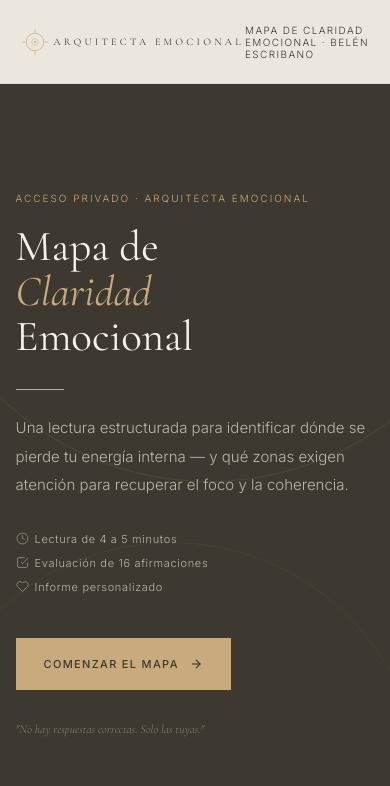
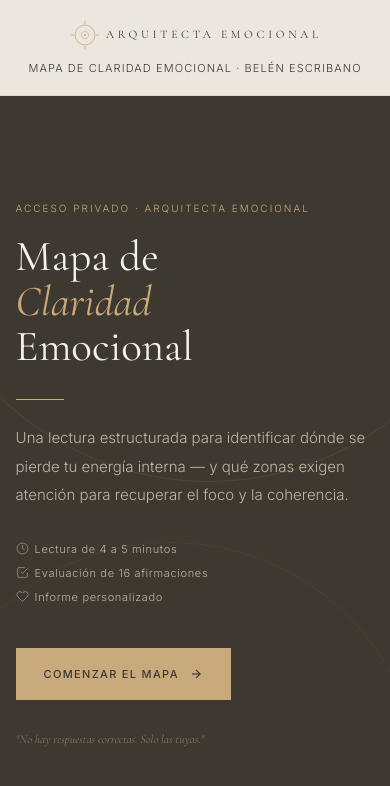
Before and after one commit to belenescribano/arquitecta-emocional, a website: page gratis/mapa-claridad-emocional/index.html in a window 390 px wide. Drawn offline with nearby package versions, Linux system fonts and the light colour scheme.

Commit message:
Update index.html

```diff
--- a/gratis/mapa-claridad-emocional/index.html
+++ b/gratis/mapa-claridad-emocional/index.html
@@ -364,9 +364,16 @@ body{
 @media(max-width:900px){
   .site-footer{padding:22px 28px;}
 }
+@media(max-width:767px){
+  .header{
+    padding:12px 20px;height:auto;min-height:96px;
+    flex-direction:column;align-items:center;justify-content:center;gap:8px;
+  }
+  .header-logo{height:34px;max-width:88vw;}
+  .header-tag{font-size:11px;letter-spacing:0.1em;text-align:center;line-height:1.5;}
+  .screen{padding-top:104px;}
+}
 @media(max-width:600px){
-  .header{padding:0 20px;}
-  .header-logo{height:30px;}
   .intro-inner,.mapa-wrap,.result-inner,.result-insights,.result-cta,.result-firststep{width:92%;}
   .insight-cards{grid-template-columns:1fr;}
   .cta-box{padding:28px 24px;}
```
